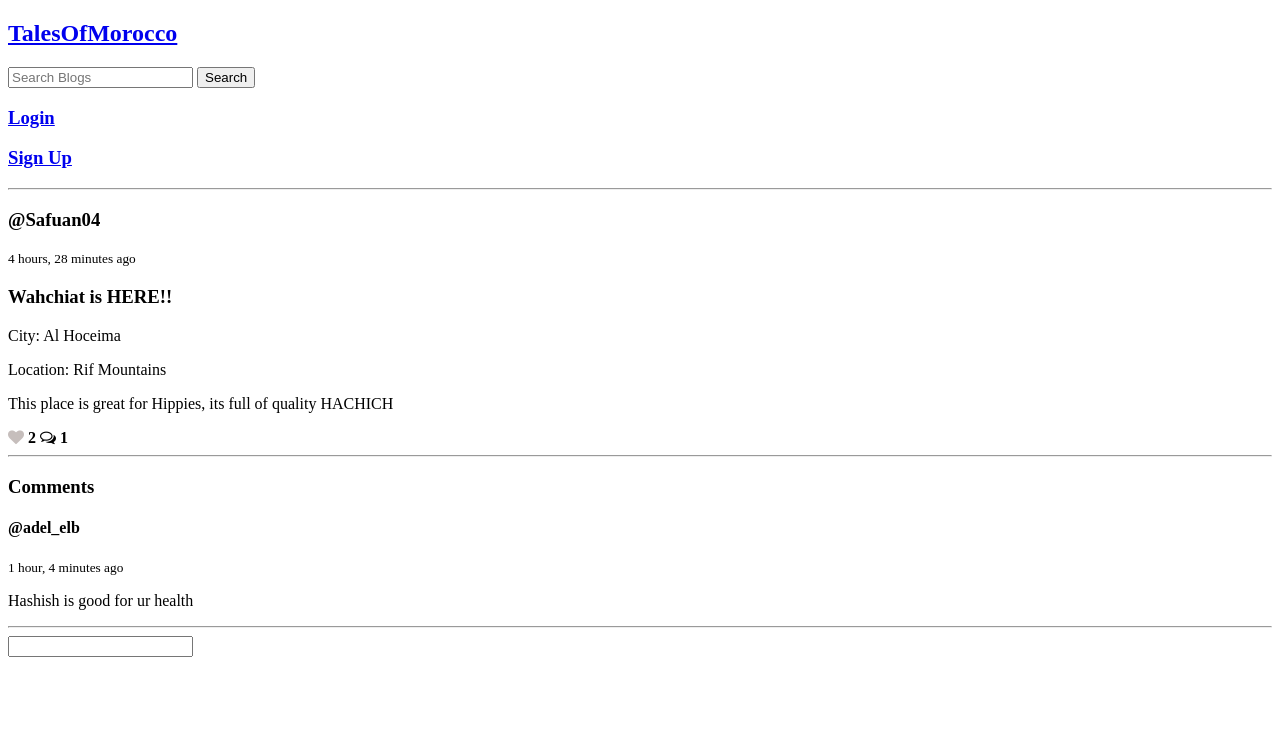
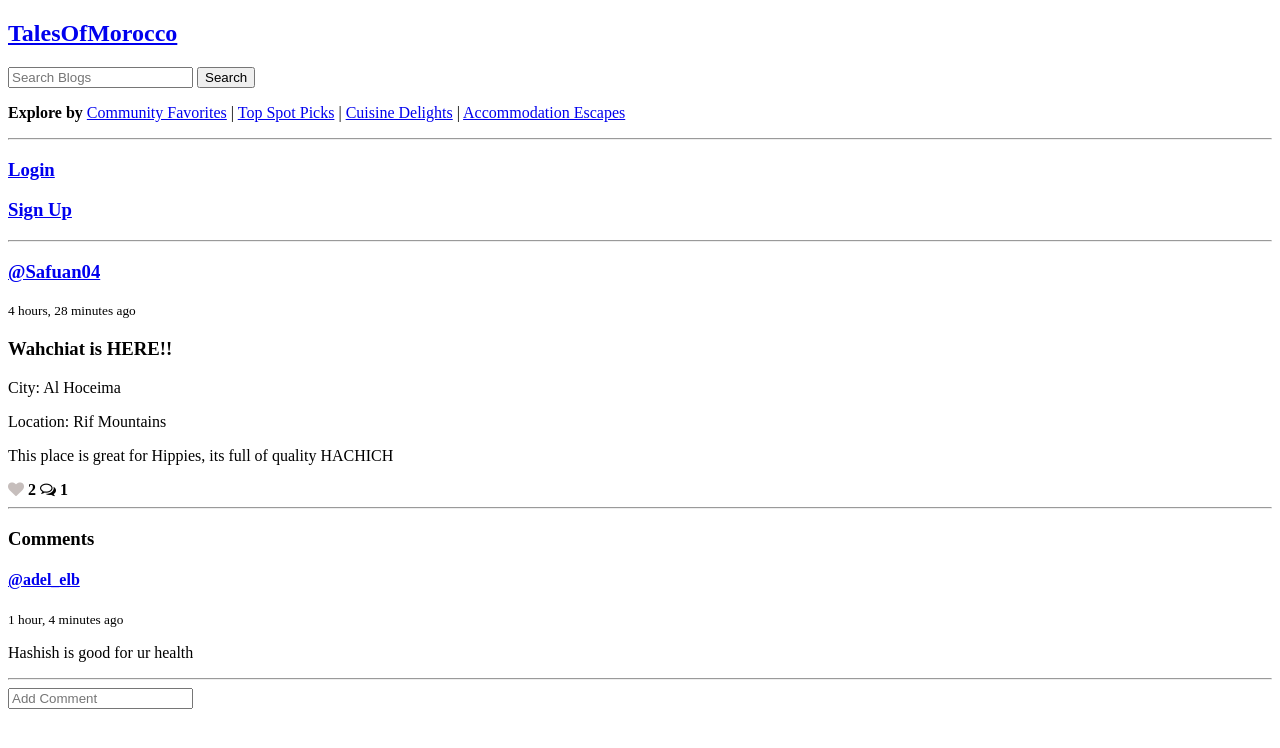
Before and after one commit to Elbadil/Tales_Of_Morocco, a Django app: page /blog/9/ in a window 1280 px wide. Shown: the top 748 px of the page. Run offline with Django 4.2, Linux system fonts and the light colour scheme; data comes from the database, SQL or seed files in the repository; both versions use the stored data as it was after the commit.

Commit message:
Explore by filters

```diff
--- a/base/templates/blog.html
+++ b/base/templates/blog.html
@@ -3,7 +3,7 @@
 {% block content %}
 <input type="hidden" id="csrf-token" value="{{ csrf_token }}">
 <div class="blog-post">
-    <h3>@{{ post.author.username }}</h3>
+    <h3><a href="{% url 'profile' post.author.id %}">@{{ post.author.username }}</a></h3>
     <small>{{ post.created | timesince }} ago</small>
     {% if request.user == post.author %}
         <a href="{% url 'update-blog' post.id %}">update</a>
@@ -23,7 +23,7 @@
     <!-- Comment section -->
     <h3>Comments</h3>
     {% for comment in post_comments %}
-        <h4>@{{ comment.user.username }}</h4>
+        <h4><a href="{% url 'profile' comment.user.id %}">@{{ comment.user.username }}</a></h4>
         {% if comment.edited %}
             <small>{{ comment.created | timesince }} ago - Edited</small>
         {% else %}
@@ -39,7 +39,7 @@
     <!-- Comment Field -->
     <form method="POST" action="">
         {% csrf_token %}
-        <input type="text" name="body">
+        <input type="text" name="body" placeholder="Add Comment">
     </form>
 </div>
 <script src="{% static 'scripts/like_post.js' %}"></script>
--- a/base/templates/home.html
+++ b/base/templates/home.html
@@ -5,7 +5,7 @@
 <h1>Recent Blogs</h1>
 {% for post in posts %}
     <div class="blog-post">
-        <h3>@{{ post.author.username }}</h3>
+        <h3><a href="{% url 'profile' post.author.id %}">@{{ post.author.username }}</a></h3>
         <small>{{ post.created | timesince }} ago</small>
         <h3><a href="{% url 'blog' post.id %}">{{ post.title }}</a></h3>
         <p>City: {{ post.city }}</p>
--- a/base/templates/layout.html
+++ b/base/templates/layout.html
@@ -19,6 +19,11 @@
             <input type="text" name="s_query" placeholder="Search Blogs">
             <button type="submit">Search</button>
         </form>
+        <p><b>Explore by </b><a href="{% url 'community-fav' %}">Community Favorites</a> |
+            <a href="{% url 'top-picks' %}">Top Spot Picks</a>
+            | <a href="{% url 'cuisine-delights' %}">Cuisine Delights</a> |
+            <a href="{% url 'accommodation-escapes' %}">Accommodation Escapes</a></p>
+        <hr>
         {% if request.user.is_authenticated %}
             <h3><a href="{% url 'profile' user.id %}">{{ user.username }}</a></h3>
             <h3><a href="{% url 'create-blog' %}">Post Blog</a></h3>
--- a/base/templates/profile.html
+++ b/base/templates/profile.html
@@ -1,11 +1,13 @@
 {% extends 'layout.html' %}
 {% load static %}
 {% block content %}
-  <h1>{{ user.username }}</h1>
+  <h1><a href="{% url 'profile' user.id %}">@{{ user.username }}</a></h1>
   {% if user.bio %}
   <h5>{{ user.bio }}</h5>
   {% endif %}
+  {% if request.user == user %}
   <h3><a href="{% url 'update-profile' user.id %}">Edit profile</a></h3>
+  {% endif %}
   <div>
     {% for post in posts %}
     <div>
--- a/base/templates/update-profile.html
+++ b/base/templates/update-profile.html
@@ -1,6 +1,6 @@
 {% extends 'layout.html' %}
 {% block content %}
-<form method="POST" action="">
+<form method="POST" action="" enctype="multipart/form-data">
   {% csrf_token %}
   <div>
       {% for field in form %}
--- a/base/urls.py
+++ b/base/urls.py
@@ -15,5 +15,9 @@ urlpatterns = [
     path('like/<str:blog_id>/', views.likeBlog, name='like-blog'),
     path('unlike/<str:blog_id>/', views.unlikeBlog, name='unlike-blog'),
     path('profile/<str:pk>/', views.profilePage, name='profile'),
-    path('update-profile/<str:pk>/', views.updateUser, name='update-profile')
+    path('update-profile/<str:pk>/', views.updateUser, name='update-profile'),
+    path('community-fav/', views.communityFav, name='community-fav'),
+    path('top-picks/', views.topSpotPicks, name='top-picks'),
+    path('cuisine-delights/', views.postByCuisine, name='cuisine-delights'),
+    path('accommodation-escapes/', views.postByAcc, name='accommodation-escapes')
 ]
--- a/base/views.py
+++ b/base/views.py
@@ -3,9 +3,9 @@ from django.http import HttpResponse, JsonResponse
 from django.contrib.auth import authenticate, login, logout
 from django.contrib.auth.decorators import login_required
 from django.shortcuts import get_object_or_404
-from django.db.models import Q
+from django.db.models import Q, Count
 from django.contrib import messages
-from .models import User, BlogPost, Comment, Like
+from .models import User, BlogPost, Comment, Like, City
 from .forms import MyUserCreationFrom, CreateBlogForm, UpdateUserForm
 
 
@@ -18,6 +18,17 @@ def home(request):
         Q(specific_location__icontains=query)
     )
 
+    postSetup(request, posts)
+
+    context = {
+        'title': 'Home',
+        'posts': posts
+    }
+    return render(request, 'home.html', context)
+
+
+def postSetup(request, posts):
+    """sets up all necessary posts logic"""
     for post in posts:
         post.comments = post.comment_set.all()
 
@@ -29,12 +40,6 @@ def home(request):
     for post in posts:
         # Checks if the user and the blogPost share the same Like object
         post.user_liked = user_likes.filter(blogPost=post).exists() if user_likes else False
-
-    context = {
-        'title': 'Home',
-        'posts': posts
-    }
-    return render(request, 'home.html', context)
 
 
 def loginPage(request):
@@ -87,6 +92,42 @@ def logoutUser(request):
     """Logout Route"""
     logout(request)
     return redirect(home)
+
+
+def profilePage(request, pk):
+    """Profile Page"""
+    user = User.objects.get(id=int(pk))
+    posts = BlogPost.objects.filter(author__id=int(pk))
+
+    postSetup(request, posts)
+
+    context = {
+        'title': 'Profile Page',
+        'user': user,
+        'posts': posts
+    }
+    return render(request, 'profile.html', context)
+
+
+@login_required(login_url='login')
+def updateUser(request, pk):
+    """Update Profile Route"""
+    user = User.objects.get(id=int(pk))
+    if request.user != user:
+        return HttpResponse('Unauthorized')
+    form = UpdateUserForm(instance=user)
+
+    if request.method == 'POST':
+        form = UpdateUserForm(request.POST, request.FILES, instance=user)
+        if form.is_valid():
+            form.save()
+            return redirect('profile', pk=int(pk))
+
+    context = {
+        'title': 'Update Account',
+        'form': form
+    }
+    return render(request, 'update-profile.html', context)
 
 
 @login_required(login_url='login')
@@ -227,44 +268,45 @@ def unlikeBlog(request, blog_id):
     return JsonResponse({'likes': post.likes})
 
 
-def profilePage(request, pk):
-    """Profile Page"""
-    user = User.objects.get(id=int(pk))
-    posts = BlogPost.objects.filter(author__id=int(pk))
-    for post in posts:
-        post.comments = post.comment_set.all()
-    user_likes = None;
-    if request.user.is_authenticated:
-        # Query all like objects of the request user
-        user_likes = Like.objects.filter(user=request.user)
-    for post in posts:
-        # Checks if the user and the blogPost share the same Like object
-        post.user_liked = user_likes.filter(blogPost=post).exists() if user_likes else False
+def communityFav(request):
+    """Posts By Community Favorites"""
+    posts = BlogPost.objects.all().order_by('-likes')
+    postSetup(request, posts)
 
     context = {
-        'title': 'Profile Page',
-        'user': user,
+        'title': 'Community Favorites',
         'posts': posts
     }
-    return render(request, 'profile.html', context)
+    return render(request, 'home.html', context)
 
 
-@login_required(login_url='login')
-def updateUser(request, pk):
-    """Update Profile Route"""
-    user = User.objects.get(id=int(pk))
-    if request.user != user:
-        return HttpResponse('Unauthorized')
-    form = UpdateUserForm(instance=user)
+def topSpotPicks(request):
+    """Top Spots Visited By the Community"""
+    context = {
+        'title': 'Top Spot Picks',
+    }
+    return render(request, 'home.html', context)
 
-    if request.method == 'POST':
-        form = UpdateUserForm(request.POST, instance=user)
-        if form.is_valid():
-            form.save()
-            return redirect('profile', pk=int(pk))
+
+def postByCuisine(request):
+    """Posts by Cuisine"""
+    posts = BlogPost.objects.all().order_by('-food_rating')
+    postSetup(request, posts)
 
     context = {
-        'title': 'Update Account',
-        'form': form
+        'title': 'Cuisine Delights',
+        'posts': posts
     }
-    return render(request, 'update-profile.html', context)
+    return render(request, 'home.html', context)
+
+
+def postByAcc(request):
+    """Posts By Accommodation"""
+    posts = BlogPost.objects.all().order_by('-accommodation_rating')
+    postSetup(request, posts)
+
+    context = {
+        'title': 'Accommodation Escapes',
+        'posts': posts
+    }
+    return render(request, 'home.html', context)
```
Also changed, not shown: db.sqlite3, 1 other file.
